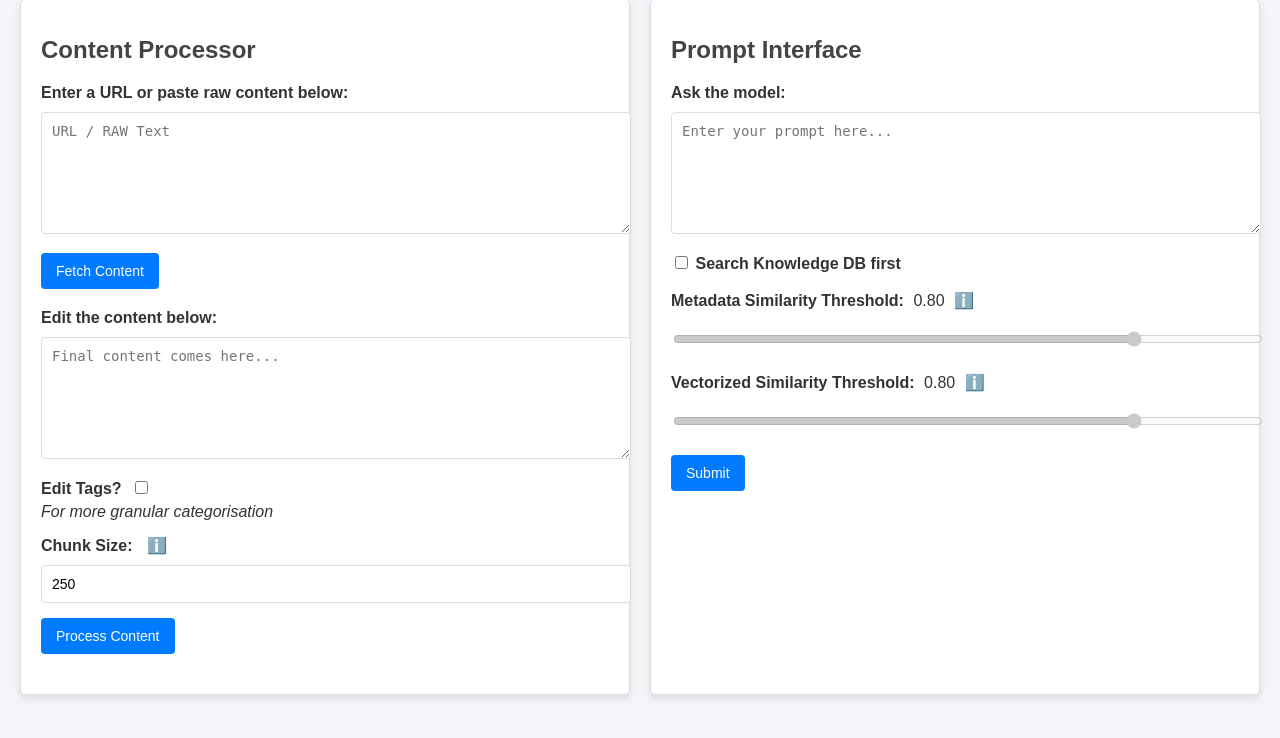
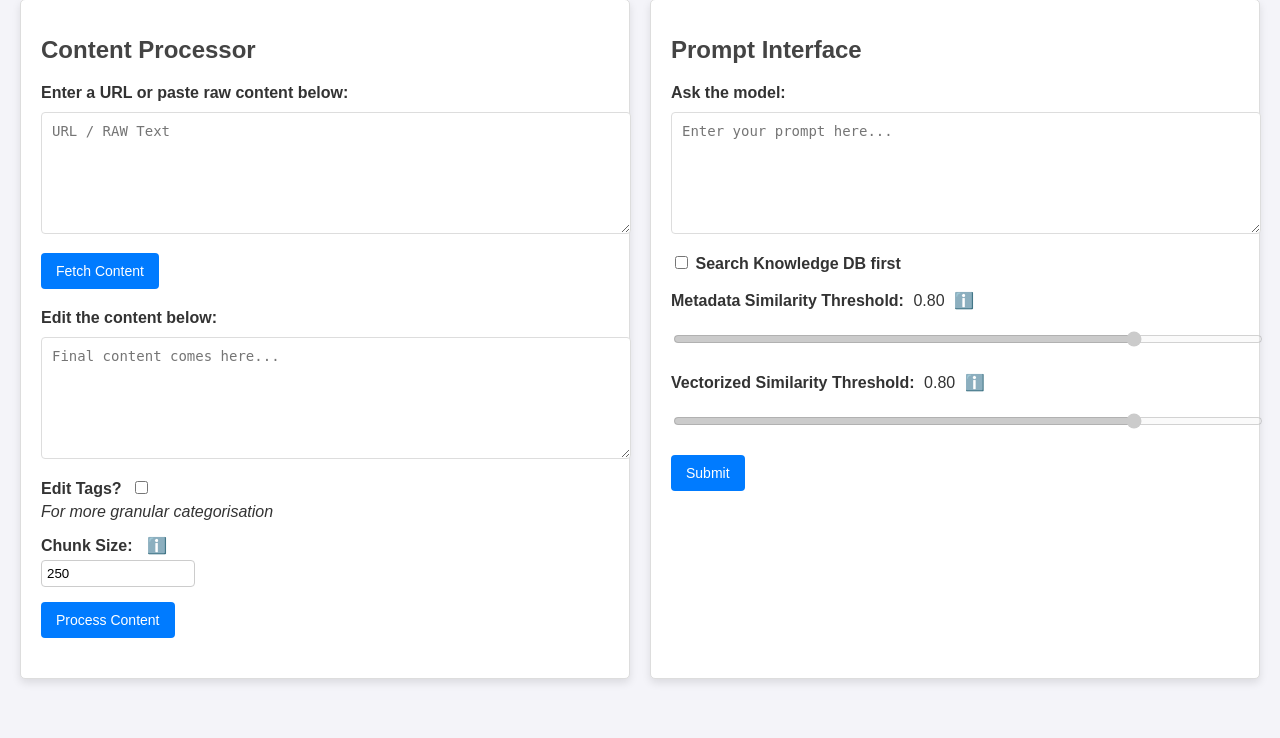
Before and after one commit to ICodeWithChatgpt/ragPOC, a Flask app: page / in a window 1280 px wide. Shown: the part 21-759 px from the top of the page. Run offline with Flask 3, Linux system fonts and the light colour scheme.

Commit message:
Styled chunks input

```diff
--- a/templates/index.html
+++ b/templates/index.html
@@ -54,7 +54,9 @@
                         </li>
                     </ul>
                 </div>
-                <input type="number" id="chunk-size" value="250">
+                <div>
+                    <input id="chunk-size" value="250" style="width: 25%; padding: 5px; border: 1px solid #ccc; border-radius: 4px; margin-bottom: 15px">
+                </div>
                 <button type="button" class="btn" onclick="processContent()">Process Content</button>
                 <div id="loading-content" style="display: none;">
                     <div class="spinner"></div>
```
